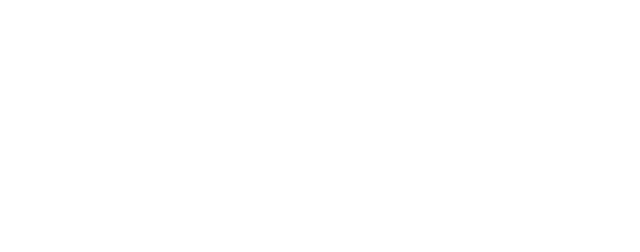
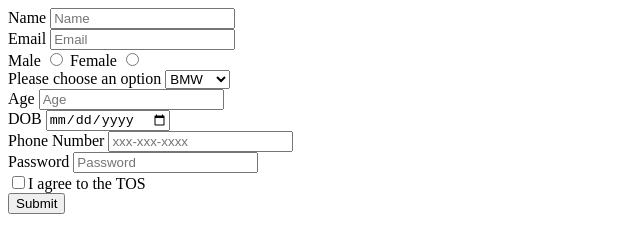
Before and after one commit to acciojob/signup-form-car-Manrooppkaurr, a website: page main.html in a window 1280 px wide. Shown: the whole page, without its empty margins (0-640 px from the left). Drawn offline with Linux system fonts and the light colour scheme.

Commit message:
created a submission

```diff
--- a/main.html
+++ b/main.html
@@ -8,6 +8,56 @@
 
 <body>
 	<!-- the entire body must be written by student -->
+<div>
+		<form method="post">
+		<div class="inp">
+			<label for="name">Name</label>
+			<input type="text" placeholder="Name" required id="name">
+		</div>
+		<div class="inp">
+			<label for="email">Email</label>
+			<input type="email" placeholder="Email" required id="email">
+		</div>
+		<div class="inp">
+			<label for="gender_m">Male</label>
+			<input type="radio" name="gender" id="gender_m" required>
+			<label for="gender_f">Female</label>
+			<input type="radio" name="gender" id="gender_f" required>
+		</div>
+		<div class="inp">
+			<label for="cars">Please choose an option</label>
+			<select placeholder="--Please choose an option--" required id="cars">
+				<option>BMW</option>
+				<option>Alto</option>
+				<option>XUV</option>
+				<option>Breeza</option>
+			</select>
+		</div>
+		<div class="inp">
+			<label for="age">Age</label>
+			<input type="number" id="age" required placeholder="Age">
+		</div>
+		<div class="inp">
+			<label for="dob">DOB</label>
+			<input type="date" id="dob" required>
+		</div>
+		<div class="inp">
+			<label for="tel">Phone Number</label>
+			<input type="tel" id="tel" placeholder="xxx-xxx-xxxx">
+		</div>
+		<div class="inp">
+			<label for="password">Password</label>
+			<input type="password" required id="password" placeholder="Password">
+		</div>
+		<div class="inp">
+			<label for="tos"></label>
+			<input type="checkbox" required id="tos">I agree to the TOS
+		</div>
+		<div class="inp">
+			<button type="submit" id="submit">Submit</button>
+		</div>
+	</form>
+</div>
     <script type="text/javascript" src="./script.js">
 </script>
 
--- a/styles.css
+++ b/styles.css
@@ -1,2 +1,4 @@
+inp{
 
+}
 /* Your CSS Code here. */
```
